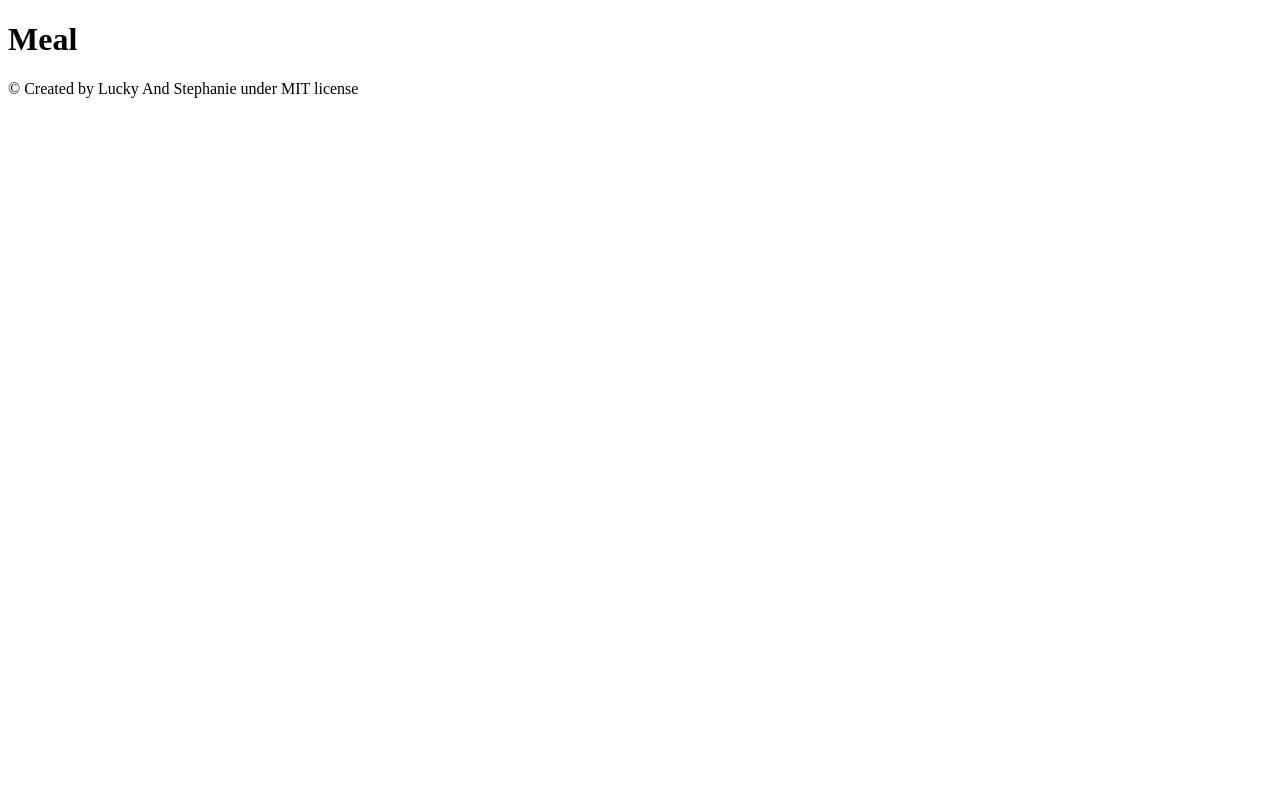
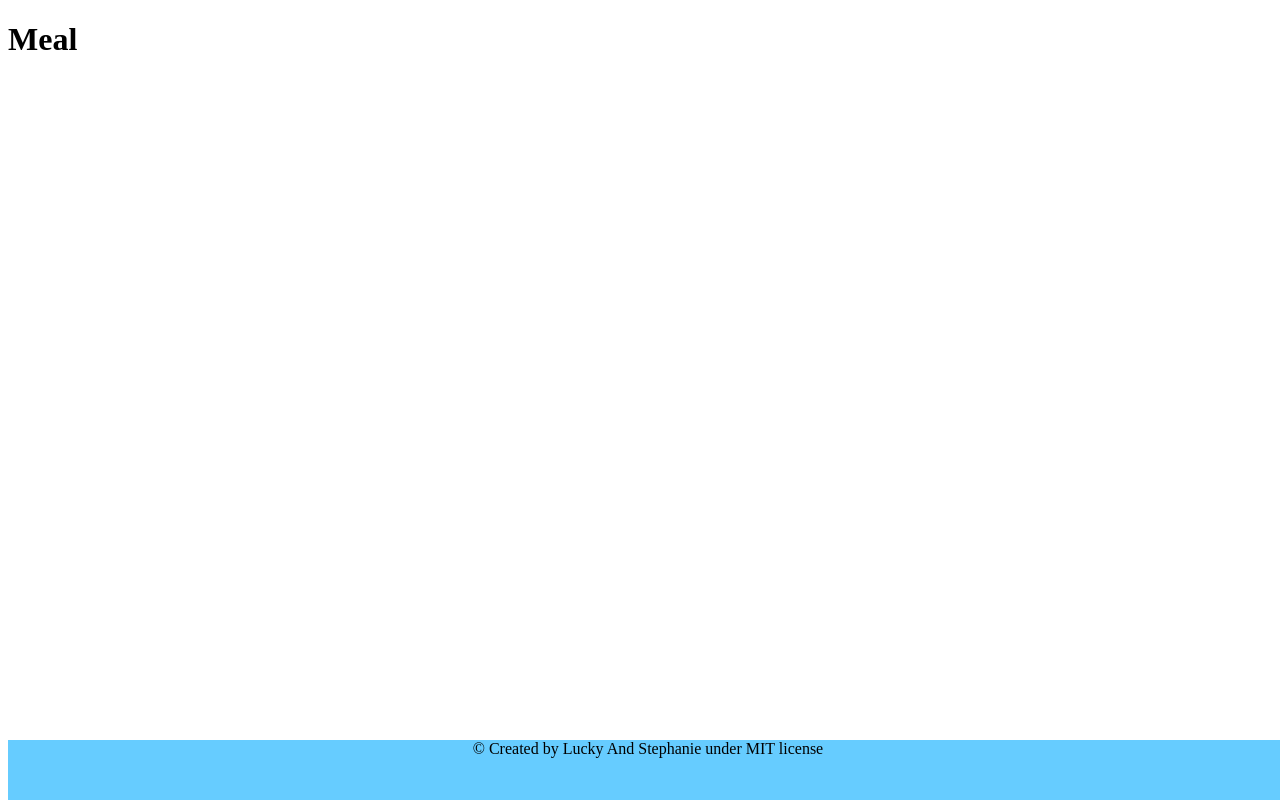
Before and after one commit to Vagyasri/Cuisine-variant, a website built with webpack: page src/index.html in a window 1280 px wide. Built offline with nearby package versions, Linux system fonts and the light colour scheme.

Commit message:
Add footer

```diff
--- a/src/style.css
+++ b/src/style.css
@@ -21,3 +21,13 @@ body {
 .header-list li a {
   color: black;
 }
+
+footer {
+  position: fixed;
+  bottom: 0;
+  margin: 0;
+  width: 100%;
+  height: 60px;
+  background: #6cf;
+  text-align: center;
+}
```
